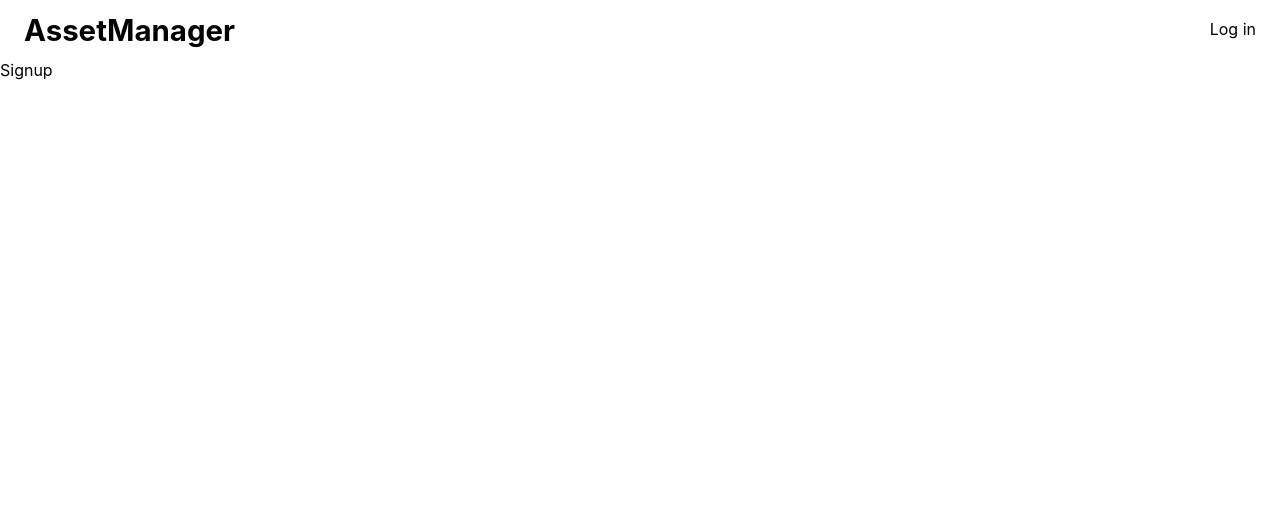
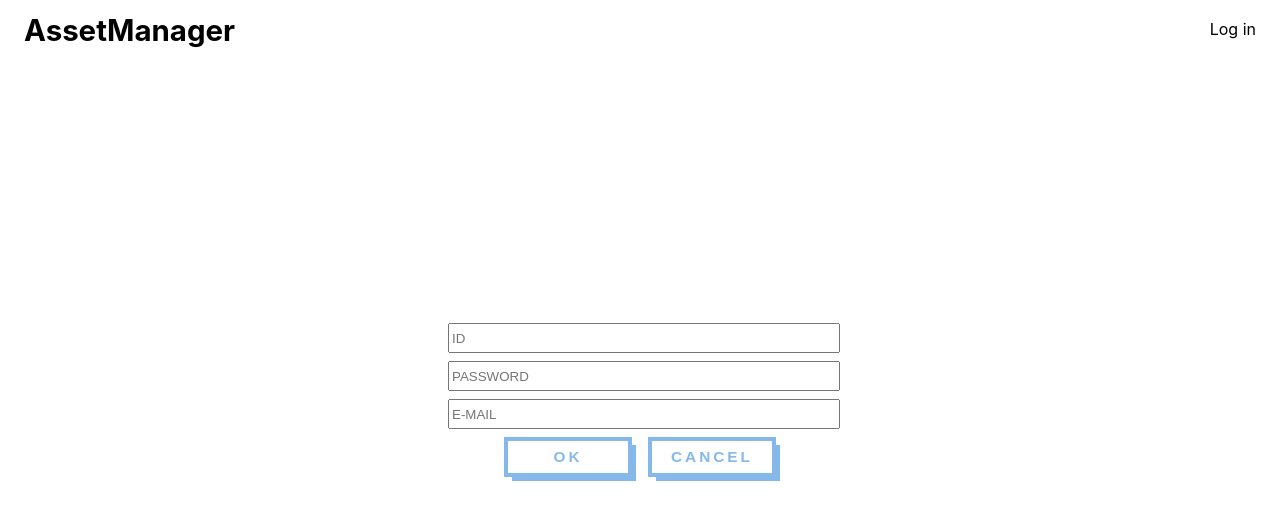
Before and after one commit to flowertaekk-dev/assetManager, a React (Create React App) app in the folder assetManager-client/: page /signup in a window 1280 px wide. Shown: the top 520 px of the page. Built offline with nearby package versions, Linux system fonts and the light colour scheme.

Commit message:
client/add signup

```diff
--- a/assetManager-client/src/Login/Signup/Signup.css
+++ b/assetManager-client/src/Login/Signup/Signup.css
@@ -0,0 +1,30 @@
+.Signup {
+    width: 100%;
+    height: 100%;
+    display: flex;
+    flex-direction: column;
+    position: absolute;
+    justify-content: center;
+    align-items: center;
+}
+
+.Signup .Signup__field {
+    width: 30vw;
+}
+
+.Signup .Signup__field .Signup__item label {
+    display: none;
+}
+.Signup .Signup__field .Signup__item input {
+    width: 100%;
+    height: 3vh;
+    margin: 4px 0;
+}
+
+/* ID Validation */
+.Signup .Signup__field .Signup__item input.validate__ok {
+    border: 3px solid greenyellow;
+}
+.Signup .Signup__field .Signup__item input.validate__not__ok {
+    border: 3px solid red;
+}
--- a/assetManager-client/src/Login/Signup/Signup.js
+++ b/assetManager-client/src/Login/Signup/Signup.js
@@ -1,11 +1,135 @@
-import React from 'react'
+import React, { useState } from 'react'
+
+import Button from '../../components/Button/Button'
 
 import './Signup.css'
 
 const Signup = () => {
 
+    const [id, setId] = useState('')
+    const [idStatus, setIdStatus] = useState('')
+
+    const [password, setPassword] = useState('')
+    const [passwordStatus, setPasswordStatus] = useState('')
+
+    const [email, setEmail] = useState('')
+    const [emailStatus, setEmailStatus] = useState('')
+
+    // ---------------------------------------------------------
+    // Validators
+
+    const VALIDATE_OK = 'validate__ok'
+    const VALIDATE_NOT_OK = 'validate__not__ok'
+
+    const validateId = (id) => {
+        if ( !id.length )
+            return ''
+
+        if ( id.length < 6 )
+            return VALIDATE_NOT_OK
+
+        return VALIDATE_OK
+    }
+
+    const validatePassword = (password) => {
+        if ( !password.length )
+            return ''
+
+        if ( password.length < 8 )
+            return VALIDATE_NOT_OK
+
+        return VALIDATE_OK
+    }
+
+    const validateEmail = (email) => {
+        if ( !email.length )
+            return ''
+
+        const emailRegex = /^(([^<>()\[\].,;:\s@"]+(\.[^<>()\[\].,;:\s@"]+)*)|(".+"))@(([^<>()[\].,;:\s@"]+\.)+[^<>()[\].,;:\s@"]{2,})$/i;
+
+        if ( !emailRegex.test(email) )
+            return VALIDATE_NOT_OK
+
+        return VALIDATE_OK
+    }
+
+    // ---------------------------------------------------------
+    // Handlers
+
+    const onChangeHandler = (event) => {
+        let valueId = event.target.id
+        let value = event.target.value
+
+        switch (valueId) {
+            case 'signupId':
+                setIdStatus(validateId(value))
+                setId(value)
+                break;
+            case 'signupPw':
+                setPasswordStatus(validatePassword(value))
+                setPassword(value)
+                break;
+            case 'signupEmail':
+                setEmailStatus(validateEmail(value))
+                setEmail(value)
+                break;
+            default:
+                // it should be an error..
+                break;
+        }
+    }
+
+    const okButtonClickHandler = () => {
+        let result = [idStatus, passwordStatus, emailStatus]
+            .filter(status => status === VALIDATE_OK)
+
+        // send request
+        if (result.length === 3) {
+            // TODO code here
+        }
+
+
+        //return result.length === 3
+    }
+
+    // ---------------------------------------------------------
+
     return (
-        <div>Signup</div>
+        <section className="Signup">
+            <div className="Signup__field">
+                <div className="Signup__item">
+                    <label htmlFor="signupId">ID</label>
+                    <input type="text"
+                        id="signupId" name="signupId" placeholder="ID"
+                        className={idStatus}
+                        value={id}
+                        onChange={(event) => onChangeHandler(event)}/>
+                </div>
+
+                <div className="Signup__item">
+                    <label htmlFor="signupPw">PASSWORD</label>
+                    <input type="password"
+                        id="signupPw" name="signupPw" placeholder="PASSWORD"
+                        className={passwordStatus}
+                        value={password}
+                        onChange={(event) => onChangeHandler(event)}/>
+                </div>
+
+                <div className="Signup__item">
+                    <label htmlFor="signupEmail">E-MAIL</label>
+                    <input type="email"
+                         id="signupEmail" name="signupEmail" placeholder="E-MAIL"
+                         className={emailStatus}
+                         value={email}
+                         onChange={(event) => onChangeHandler(event)}/>
+                </div>
+            </div>
+
+            <div>
+                <Button name="OK" clickHandler={okButtonClickHandler}/>
+                <Button name="Cancel" />
+            </div>
+        </section>
     )
 }
 
--- a/assetManager-client/src/index.css
+++ b/assetManager-client/src/index.css
@@ -14,6 +14,10 @@ body {
   -moz-osx-font-smoothing: grayscale;
 }
 
+*:focus {
+  outline: none;
+}
+
 code {
   font-family: source-code-pro, Menlo, Monaco, Consolas, 'Courier New', monospace;
 }
```
